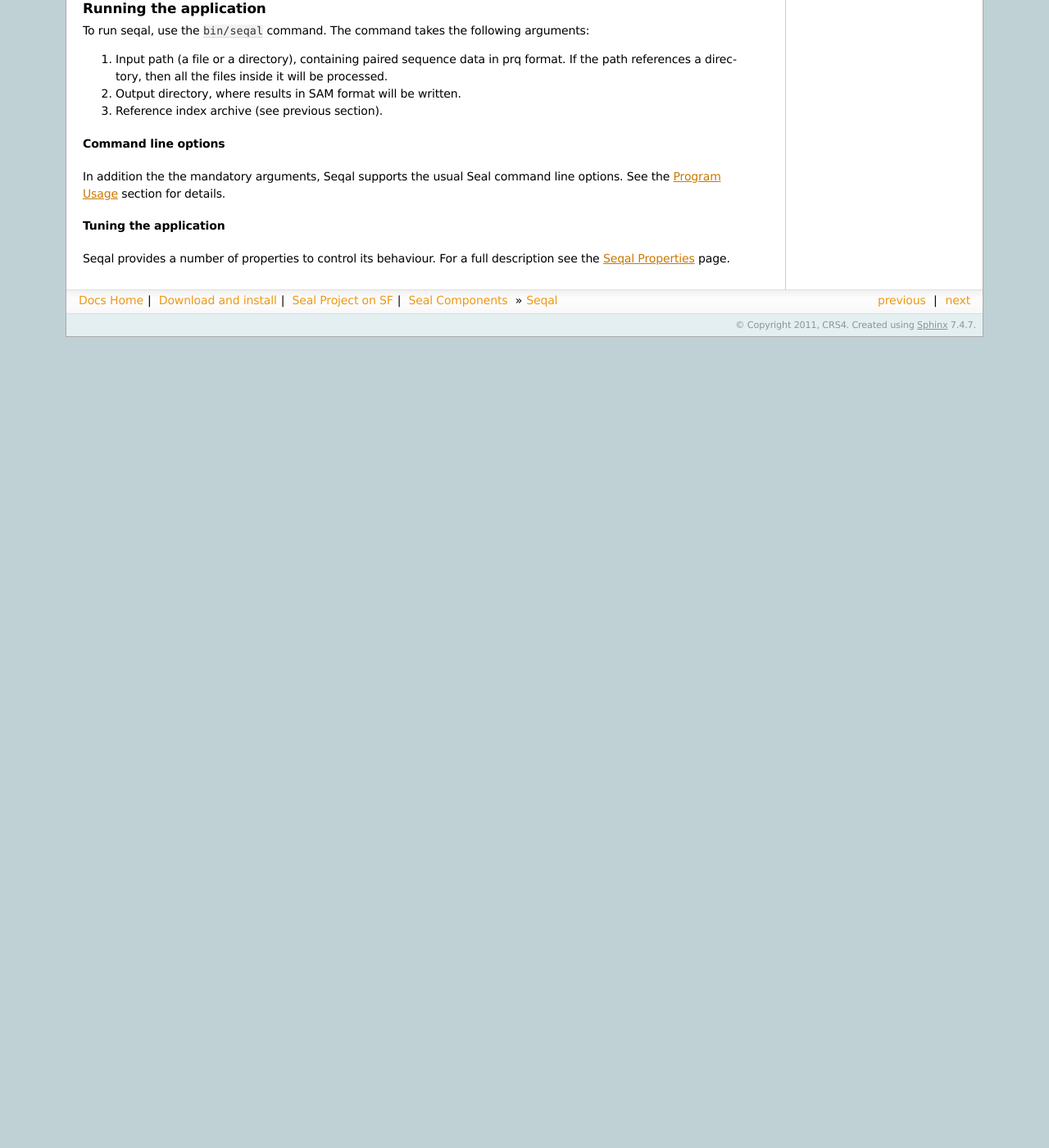
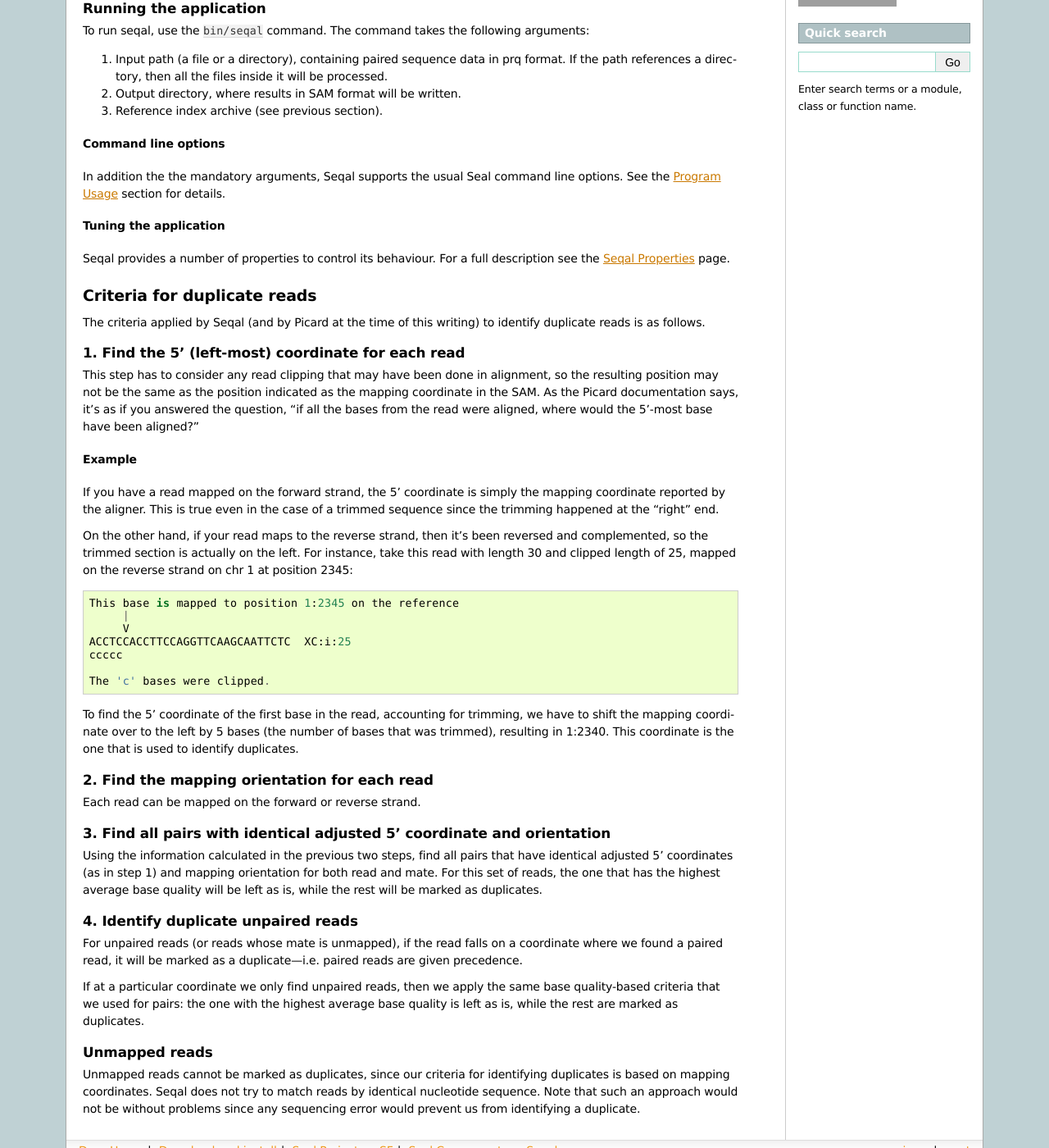
Before and after one commit to crs4/seal, a Sphinx documentation site: the page built from docs/seqal_index.rst, in a window 1280 px wide and 1400 px high, scrolled down 913 px. Shown: the whole window at 82% size. Built offline with Sphinx 7.4.7, drawn with Linux system fonts in a browser that asks for light colours; before the commit the page ends 1324 px from its top, so only the background shows below that; some of the changed text lies outside the part shown; grey boxes are pictures that could not be loaded.

Commit message:
Document duplicates identification criteria for Seqal.

```diff
--- a/docs/seqal_index.rst
+++ b/docs/seqal_index.rst
@@ -6,7 +6,8 @@
 
 Seqal is a distributed short read mapping and duplicate removal tool.
 It implements a distributed version of the BWA_ aligner, and adds a duplicate
-read removal feature using the same criteria as the `Picard MarkDuplicates`_ command.
+read identification feature using the same criteria as the `Picard MarkDuplicates`_
+command (see below for details).
 
 Seqal is part of the :ref:`Seal <index>` suite of sequence alignment applications.
 
@@ -84,6 +85,82 @@
 Seqal provides a number of properties to control its behaviour.
 For a full description see the :ref:`seqal_options` page.
 
+Criteria for duplicate reads
+++++++++++++++++++++++++++++++
+
+The criteria applied by Seqal (and by Picard at the time of this writing) to
+identify duplicate reads is as follows.
+
+1. Find the 5' (left-most) coordinate for each read
+---------------------------------------------------------------------
+
+This step has to consider
+any read clipping that may have been done in alignment, so the resulting position may
+not be the same as the position indicated as the mapping coordinate in the SAM.
+As the Picard documentation says, it's as if you answered the question, "if all
+the bases from the read were aligned, where would the 5'-most base have been aligned?"
+
+Example
+..........
+
+If you have a read mapped on the forward strand, the 5' coordinate is simply the
+mapping coordinate reported by the aligner.  This is true even in the case of a
+trimmed sequence since the trimming happened at the "right" end.
+
+On the other hand, if your read maps to the reverse strand, then it's been
+reversed and complemented, so the trimmed section is actually on the left.  For
+instance, take this read with length 30 and clipped length of 25, mapped on the
+reverse strand on chr 1 at position 2345::
+
+  This base is mapped to position 1:2345 on the reference
+       |
+       V
+  ACCTCCACCTTCCAGGTTCAAGCAATTCTC  XC:i:25
+  ccccc
+
+  The 'c' bases were clipped.
+
+To find the 5' coordinate of the first base in the read, accounting for
+trimming, we have to shift the mapping coordinate over to the left by 5 bases
+(the number of bases that was trimmed), resulting in 1:2340.  This coordinate
+is the one that is used to identify duplicates.
+
+2. Find the mapping orientation for each read
+----------------------------------------------
+
+Each read can be mapped on the forward or reverse strand.
+
+3. Find all pairs with identical adjusted 5' coordinate and orientation
+----------------------------------------------------------------------------
+
+Using the information calculated in the previous two steps, find all pairs
+that have identical adjusted 5' coordinates (as in step 1) and mapping
+orientation for both read and mate.  For this set of reads, the one that has
+the highest average base quality will be left as is, while the rest will be
+marked as duplicates.
+
+4. Identify duplicate unpaired reads
+----------------------------------------
+
+For unpaired reads (or reads whose mate is unmapped), if the read falls on a
+coordinate where we found a paired read, it will be marked as a duplicate---i.e.
+paired reads are given precedence.
+
+If at a particular coordinate we only find unpaired reads, then we apply the
+same base quality-based criteria that we used for pairs:  the one with the
+highest average base quality is left as is, while the rest are marked as duplicates.
+
+Unmapped reads
+--------------------
+
+Unmapped reads cannot be marked as duplicates, since our criteria for
+identifying duplicates is based on mapping coordinates.  Seqal does not try to
+match reads by identical nucleotide sequence.  Note that such an approach
+would not be without problems since any sequencing error would prevent us from
+identifying a duplicate.
+
+
+
 
 
 .. _BWA:  http://bio-bwa.sourceforge.net/
```
